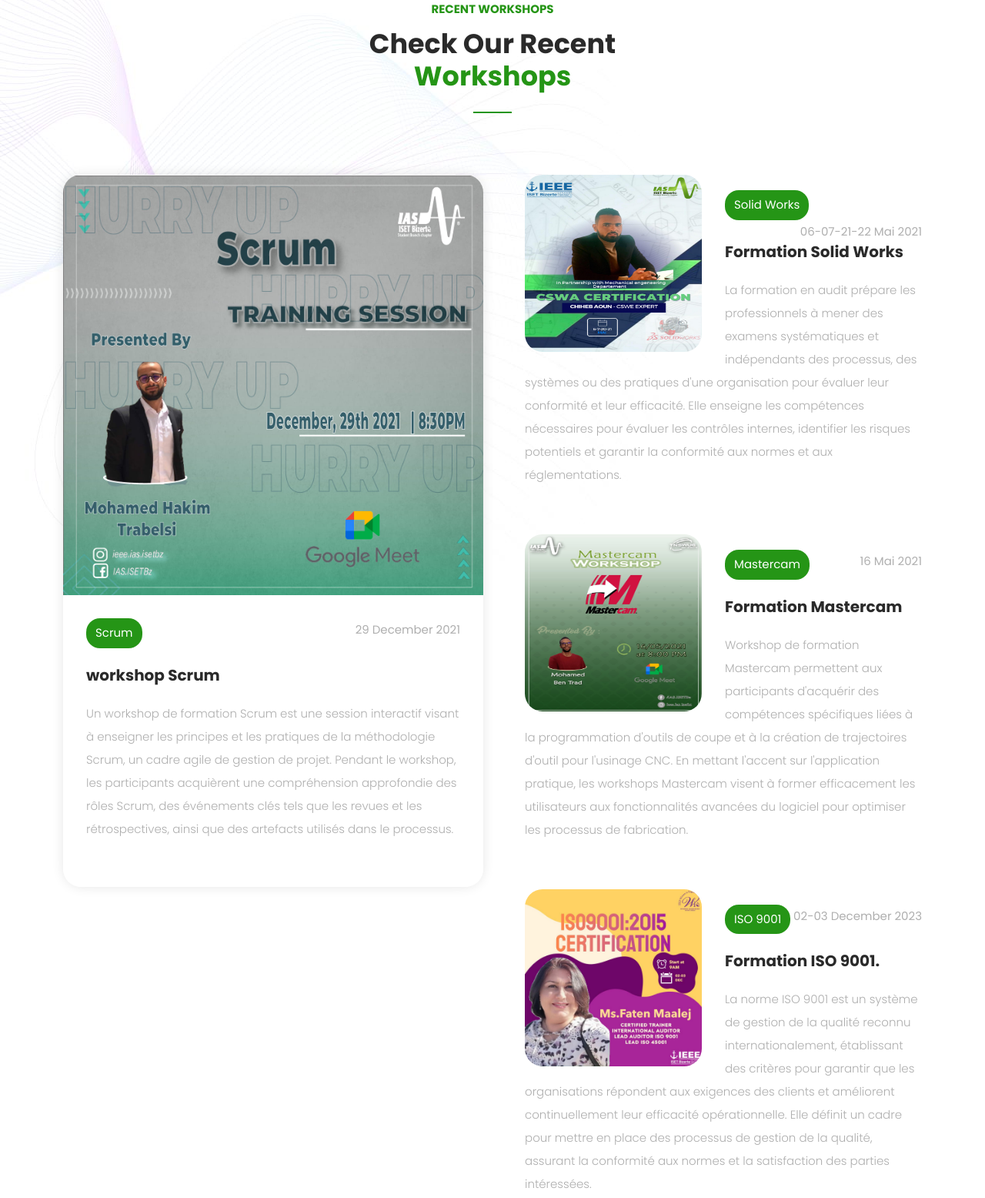
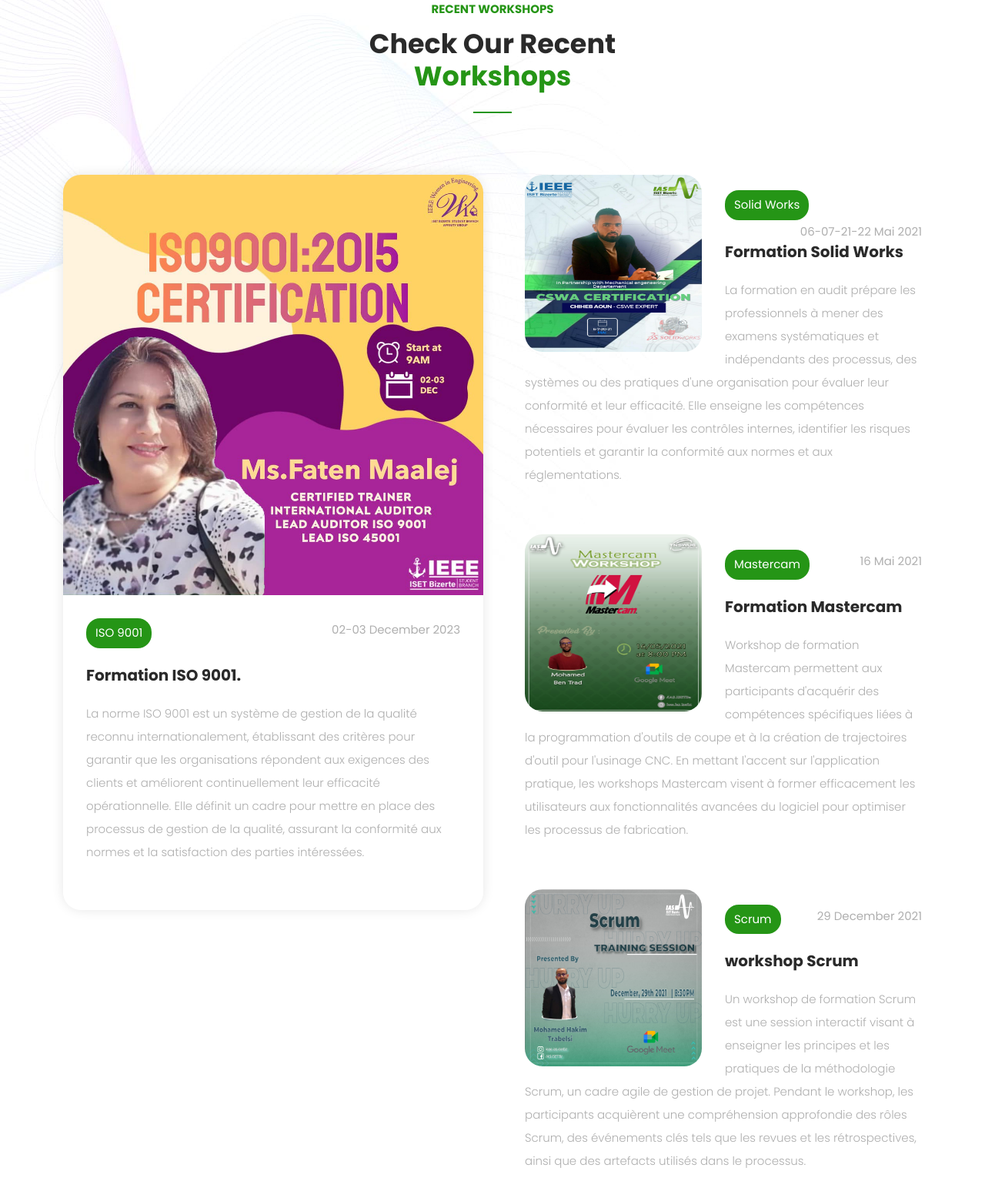
Before and after one commit to YoussefSouissi/IAS-Website, a plain HTML site: page index..html in a window 1280 px wide. Shown: the part 2326-3882 px from the top of the page at 77% size. Drawn offline with Linux system fonts and the light colour scheme.

Commit message:
workshops update

```diff
--- a/index..html
+++ b/index..html
@@ -271,13 +271,13 @@
         <div class="col-lg-6 show-up wow fadeInUp" data-wow-duration="1s" data-wow-delay="0.3s">
           <div class="blog-post">
             <div class="thumb">
-              <a href="#"><img src="assets/images/SCRUM.jpg" alt=""></a>
+              <a href="#"><img src="assets/images/iso 9001.jpg" alt=""></a>
             </div>
             <div class="down-content">
-              <span class="category">Scrum</span>
-              <span class="date">29 December 2021</span>
-              <h4>workshop Scrum</h4>
-              <p>Un workshop de formation Scrum est une session interactif visant à enseigner les principes et les pratiques de la méthodologie Scrum, un cadre agile de gestion de projet. Pendant le workshop, les participants acquièrent une compréhension approfondie des rôles Scrum, des événements clés tels que les revues et les rétrospectives, ainsi que des artefacts utilisés dans le processus.</p>
+              <span class="category">ISO 9001</span>
+                    <span class="date">02-03 December 2023</span>
+                    <a href="#"><h4>Formation ISO 9001.</h4></a>
+                    <p>La norme ISO 9001 est un système de gestion de la qualité reconnu internationalement, établissant des critères pour garantir que les organisations répondent aux exigences des clients et améliorent continuellement leur efficacité opérationnelle. Elle définit un cadre pour mettre en place des processus de gestion de la qualité, assurant la conformité aux normes et la satisfaction des parties intéressées.</p>
             </div>
           </div>
         </div>
@@ -313,13 +313,13 @@
               <div class="col-lg-12">
                 <div class="post-item last-post-item">
                   <div class="thumb">
-                    <a href="#"><img src="assets/images/iso 9001.jpg" alt="" id="imgWorkshop"></a>
+                    <a href="#"><img src="assets/images/SCRUM.jpg" alt="" id="imgWorkshop"></a>
                   </div>
                   <div class="right-content">
-                    <span class="category">ISO 9001</span>
-                    <span class="date">02-03 December 2023</span>
-                    <a href="#"><h4>Formation ISO 9001.</h4></a>
-                    <p>La norme ISO 9001 est un système de gestion de la qualité reconnu internationalement, établissant des critères pour garantir que les organisations répondent aux exigences des clients et améliorent continuellement leur efficacité opérationnelle. Elle définit un cadre pour mettre en place des processus de gestion de la qualité, assurant la conformité aux normes et la satisfaction des parties intéressées.</p>
+                    <span class="category">Scrum</span>
+              <span class="date">29 December 2021</span>
+              <h4>workshop Scrum</h4>
+              <p>Un workshop de formation Scrum est une session interactif visant à enseigner les principes et les pratiques de la méthodologie Scrum, un cadre agile de gestion de projet. Pendant le workshop, les participants acquièrent une compréhension approfondie des rôles Scrum, des événements clés tels que les revues et les rétrospectives, ainsi que des artefacts utilisés dans le processus.</p>
                   </div>
                 </div>
               </div>
```
